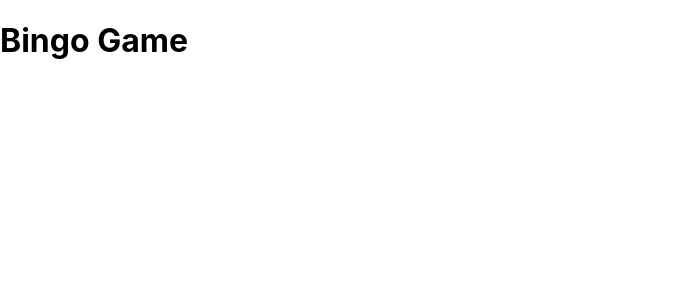
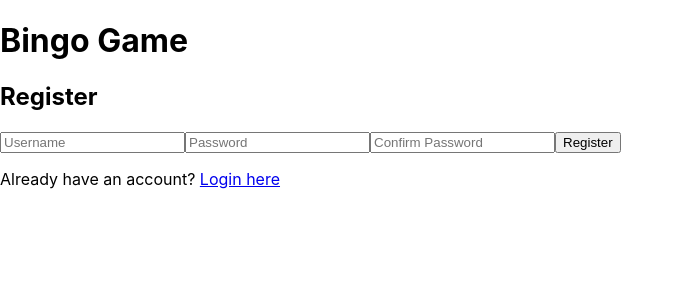
Before and after one commit to tlycody/ECM2434_v2, a React (Create React App) app in the folder bingo-frontend/: page /register in a window 1280 px wide. Before the commit this address had no page. Shown: the top 300 px of the page, without its empty margins (0-684 px from the left). Built offline with nearby package versions, Linux system fonts and the light colour scheme.

Commit message:
register page frontend added x

```diff
--- a/bingo-frontend/src/App.js
+++ b/bingo-frontend/src/App.js
@@ -1,7 +1,13 @@
 import React from 'react';
-import { BrowserRouter as Router, Route, Routes } from 'react-router-dom';
+import { BrowserRouter as Router, Route, Routes, Navigate } from 'react-router-dom';
 import BingoBoard from './components/BingoBoard';
 import Leaderboard from './components/Leaderboard';
+import Login from './components/Login';
+import Register from './components/Register';
+
+const PrivateRoute = ({ children }) => {
+  return localStorage.getItem('token') ? children : <Navigate to="/login" />;
+};
 
 function App() {
   return (
@@ -9,8 +15,10 @@ function App() {
       <div className="container">
         <h1>Bingo Game</h1>
         <Routes>
-          <Route path="/" element={<BingoBoard />} />
-          <Route path="/leaderboard" element={<Leaderboard />} />
+          <Route path="/login" element={<Login />} />
+          <Route path="/register" element={<Register />} />
+          <Route path="/" element={<PrivateRoute><BingoBoard /></PrivateRoute>} />
+          <Route path="/leaderboard" element={<PrivateRoute><Leaderboard /></PrivateRoute>} />
         </Routes>
       </div>
     </Router>
--- /dev/null
+++ b/bingo-frontend/src/components/Register.js
@@ -0,0 +1,70 @@
+import React, { useState } from 'react';
+import axios from 'axios';
+import { useNavigate } from 'react-router-dom';
+
+const Register = () => {
+  const [username, setUsername] = useState('');
+  const [password, setPassword] = useState('');
+  const [confirmPassword, setConfirmPassword] = useState('');
+  const [error, setError] = useState('');
+  const [success, setSuccess] = useState('');
+  const navigate = useNavigate();
+
+  const handleRegister = async (e) => {
+    e.preventDefault();
+    setError('');
+    setSuccess('');
+
+    if (password !== confirmPassword) {
+      setError('Passwords do not match!');
+      return;
+    }
+
+    try {
+      const response = await axios.post('http://127.0.0.1:8000/api/register/', {
+        username,
+        password,
+      });
+
+      setSuccess('Registration successful! Redirecting to login...');
+      setTimeout(() => navigate('/login'), 2000);
+    } catch (err) {
+      setError(err.response?.data?.error || 'Registration failed.');
+    }
+  };
+
+  return (
+    <div className="register-container">
+      <h2>Register</h2>
+      {error && <p style={{ color: 'red' }}>{error}</p>}
+      {success && <p style={{ color: 'green' }}>{success}</p>}
+      <form onSubmit={handleRegister}>
+        <input
+          type="text"
+          placeholder="Username"
+          value={username}
+          onChange={(e) => setUsername(e.target.value)}
+          required
+        />
+        <input
+          type="password"
+          placeholder="Password"
+          value={password}
+          onChange={(e) => setPassword(e.target.value)}
+          required
+        />
+        <input
+          type="password"
+          placeholder="Confirm Password"
+          value={confirmPassword}
+          onChange={(e) => setConfirmPassword(e.target.value)}
+          required
+        />
+        <button type="submit">Register</button>
+      </form>
+      <p>Already have an account? <a href="/login">Login here</a></p>
+    </div>
+  );
+};
+
+export default Register;
```
Also changed, not shown: 1 other file (tests, documents, lock files or other folders).
